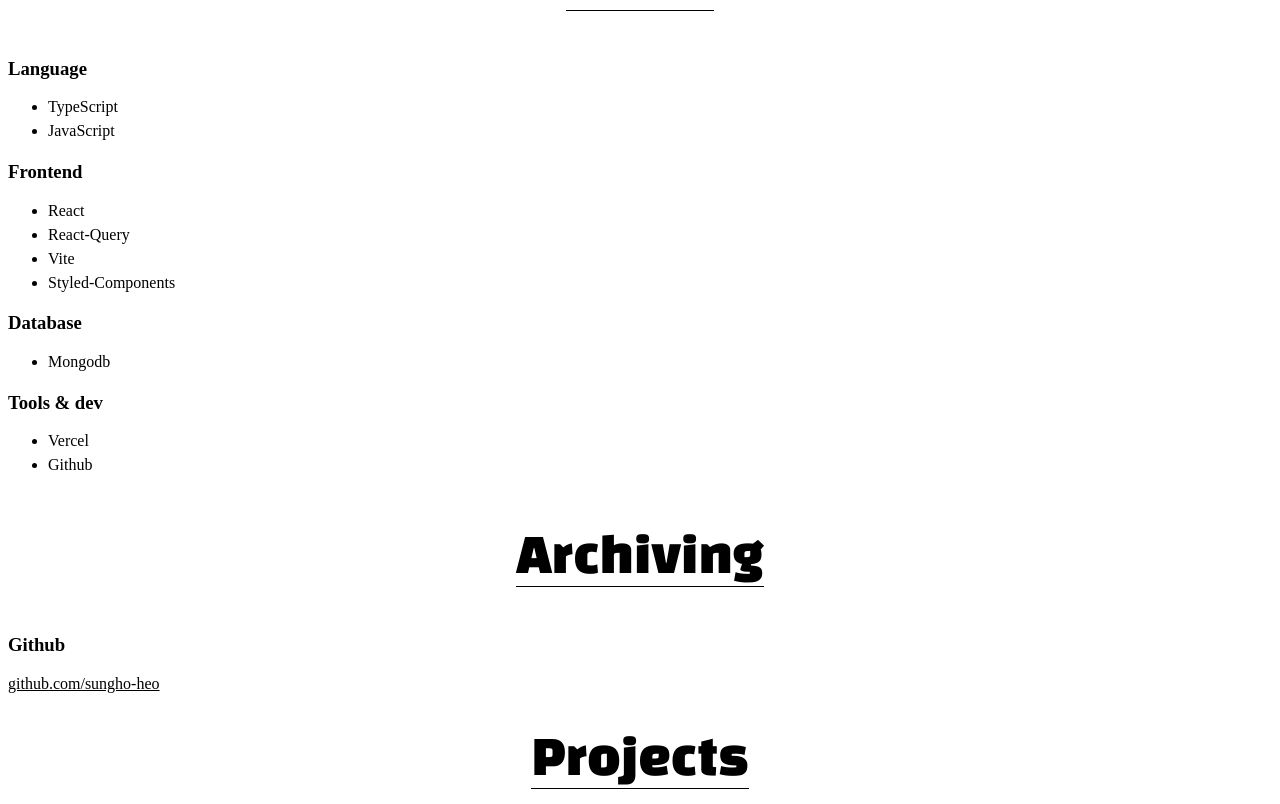
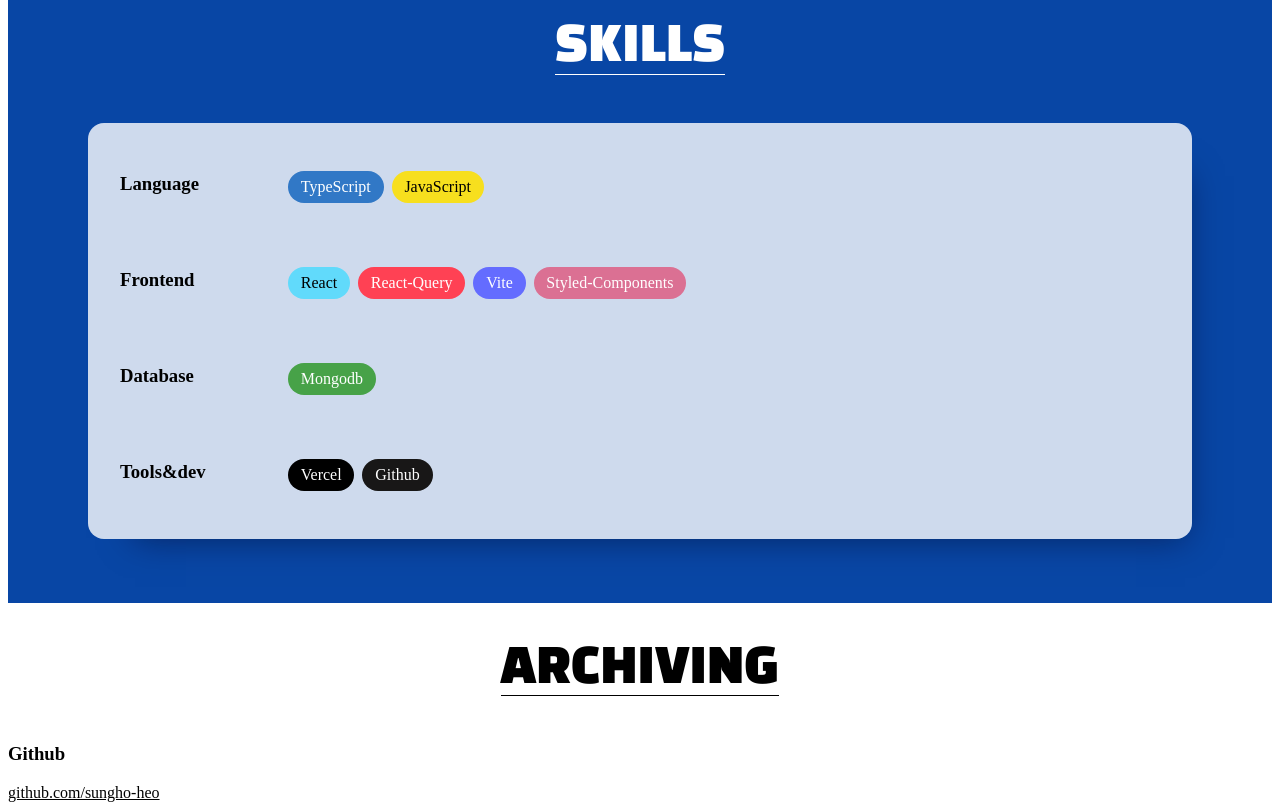
Before and after one commit to sungho-heo/test_protfolio, a React (Vite) app: page / in a window 1280 px wide. Shown: the part 901-1705 px from the top of the page. Built offline with nearby package versions, Linux system fonts and the light colour scheme.

Commit message:
skills section upadte

```diff
--- a/src/components/Aboutme.tsx
+++ b/src/components/Aboutme.tsx
@@ -1,5 +1,5 @@
 import aboutmeStyles from "../scss/Aboutme.module.scss";
-import globalStyles from "../scss/styled.module.scss";
+import globalStyles from "../scss/styles.module.scss";
 export const Aboutme = () => {
   return (
     <>
--- a/src/components/Home.tsx
+++ b/src/components/Home.tsx
@@ -1,5 +1,5 @@
 import homeStyles from "../scss/Home.module.scss";
-import globalStyles from "../scss/styled.module.scss";
+import globalStyles from "../scss/styles.module.scss";
 import { Aboutme } from "./Aboutme";
 export const Home = () => {
   return (
@@ -23,39 +23,99 @@
       {/* About me */}
       <Aboutme />
       {/* Skills */}
-      <section>
-        <div>
+      <section id="skills" className={homeStyles.Skills_section}>
+        <div className={homeStyles.Skills_content}>
           <div className={globalStyles.SectionTitle_content}>
-            <h2 className={globalStyles.SectionTitle_title}>Skills</h2>
+            <h2
+              className={globalStyles.SectionTitle_title}
+              style={{ color: "#ffffff" }}
+            >
+              SKILLS
+            </h2>
           </div>
-          <div>
+          <div className={homeStyles["Skills_skill-sets"]}>
+            <div className={homeStyles.Skills_skill_container}>
+              <div className={homeStyles.Skills_name}>
                 <h3>Language</h3>
-            <ul>
-              <li>TypeScript</li>
-              <li>JavaScript</li>
+              </div>
+              <ul className={homeStyles.Skills_list}>
+                <li
+                  className={homeStyles.Skills_skill}
+                  style={{ backgroundColor: "#3178C6", color: "#ffffff" }}
+                >
+                  TypeScript
+                </li>
+                <li
+                  className={homeStyles.Skills_skill}
+                  style={{ backgroundColor: "#F7DF1E" }}
+                >
+                  JavaScript
+                </li>
               </ul>
             </div>
-          <div>
+            <div className={homeStyles.Skills_skill_container}>
+              <div className={homeStyles.Skills_name}>
                 <h3>Frontend</h3>
-            <ul>
-              <li>React</li>
-              <li>React-Query</li>
-              <li>Vite</li>
-              <li>Styled-Components</li>
+              </div>
+              <ul className={homeStyles.Skills_list}>
+                <li
+                  className={homeStyles.Skills_skill}
+                  style={{ backgroundColor: "#61DAFB" }}
+                >
+                  React
+                </li>
+                <li
+                  className={homeStyles.Skills_skill}
+                  style={{ backgroundColor: "#FF4154", color: "#ffffff" }}
+                >
+                  React-Query
+                </li>
+                <li
+                  className={homeStyles.Skills_skill}
+                  style={{ backgroundColor: "#646CFF", color: "#ffffff" }}
+                >
+                  Vite
+                </li>
+                <li
+                  className={homeStyles.Skills_skill}
+                  style={{ backgroundColor: "#DB7093", color: "#ffffff" }}
+                >
+                  Styled-Components
+                </li>
               </ul>
             </div>
-          <div>
+            <div className={homeStyles.Skills_skill_container}>
+              <div className={homeStyles.Skills_name}>
                 <h3>Database</h3>
-            <ul>
-              <li>Mongodb</li>
+              </div>
+              <ul className={homeStyles.Skills_list}>
+                <li
+                  className={homeStyles.Skills_skill}
+                  style={{ backgroundColor: "#47A248", color: "#ffffff" }}
+                >
+                  Mongodb
+                </li>
               </ul>
             </div>
-          <div>
-            <h3>Tools & dev</h3>
-            <ul>
-              <li>Vercel</li>
-              <li>Github</li>
+            <div className={homeStyles.Skills_skill_container}>
+              <div className={homeStyles.Skills_name}>
+                <h3>Tools&dev</h3>
+              </div>
+              <ul className={homeStyles.Skills_list}>
+                <li
+                  className={homeStyles.Skills_skill}
+                  style={{ backgroundColor: "#000000", color: "#ffffff" }}
+                >
+                  Vercel
+                </li>
+                <li
+                  className={homeStyles.Skills_skill}
+                  style={{ backgroundColor: "#181717", color: "#ffffff" }}
+                >
+                  Github
+                </li>
               </ul>
+            </div>
           </div>
         </div>
       </section>
@@ -63,7 +123,7 @@
       <section>
         <div>
           <div className={globalStyles.SectionTitle_content}>
-            <h2 className={globalStyles.SectionTitle_title}>Archiving</h2>
+            <h2 className={globalStyles.SectionTitle_title}>ARCHIVING</h2>
           </div>
           <div>
             <div>
@@ -83,7 +143,7 @@
       <section>
         <div>
           <div className={globalStyles.SectionTitle_content}>
-            <h2 className={globalStyles.SectionTitle_title}>Projects</h2>
+            <h2 className={globalStyles.SectionTitle_title}>PROJECTS</h2>
           </div>
           <div>
             <h3>Project1</h3>
@@ -127,7 +187,7 @@
       <section>
         <div>
           <div className={globalStyles.SectionTitle_content}>
-            <h2 className={globalStyles.SectionTitle_title}>Study</h2>
+            <h2 className={globalStyles.SectionTitle_title}>STUDY</h2>
           </div>
           <div>
             <h4>학습한거1</h4>
--- a/src/main.tsx
+++ b/src/main.tsx
@@ -1,7 +1,7 @@
 import { StrictMode } from "react";
 import { createRoot } from "react-dom/client";
 import App from "./App.tsx";
-import "./scss/styled.module.scss";
+import "./scss/styles.module.scss";
 
 createRoot(document.getElementById("root")!).render(
   <StrictMode>
--- a/src/scss/Home.module.scss
+++ b/src/scss/Home.module.scss
@@ -27,3 +27,57 @@
   margin: 0 auto 2rem;
   font-size: 1.35rem;
 }
+
+// Skills
+.Skills_section {
+  background-color: #0846a5;
+}
+
+.Skills_content {
+  display: flex;
+  flex-direction: column;
+  width: 100%;
+  max-width: 72rem;
+  padding: 4rem 1.5rem;
+  margin: 0 auto;
+}
+
+.Skills_skill-sets {
+  display: flex;
+  flex-direction: column;
+  row-gap: 2rem;
+  padding: 2rem;
+  background-color: hsla(0, 0%, 100%, 0.8);
+  -webkit-box-shadow: 20px 26px 33px -27px rgba(5, 8, 38, 0.54);
+  -moz-box-shadow: 20px 26px 33px -27px rgba(5, 8, 38, 0.54);
+  box-shadow: 20px 26px 33px -27px rgba(5, 8, 38, 0.54);
+  border-radius: 1rem;
+}
+
+.Skills_skill_container {
+  display: flex;
+  align-items: flex-start;
+  column-gap: 2rem;
+}
+
+.Skills_name {
+  display: flex;
+  align-items: center;
+  column-gap: 0.8rem;
+  flex-shrink: 0;
+  width: 6rem;
+  font-weight: 850;
+}
+
+.Skills_list {
+  display: flex;
+  flex-wrap: wrap;
+  gap: 0.5rem;
+}
+
+.Skills_skill {
+  padding: 0.25rem 0.8rem;
+  border-radius: 1rem;
+  font-weight: 500;
+  font-size: 1rem;
+}
--- a/src/scss/styled.module.scss
+++ b/src/scss/styles.module.scss
@@ -182,3 +182,13 @@
   border-bottom-style: solid;
   font-size: 3rem;
 }
+
+li {
+  display: list-item;
+  text-align: -webkit-match-parent;
+  unicode-bidi: isolate;
+}
+
+ul {
+  list-style-type: none;
+}
```
Lines whose indentation alone changed are shown as unchanged.
